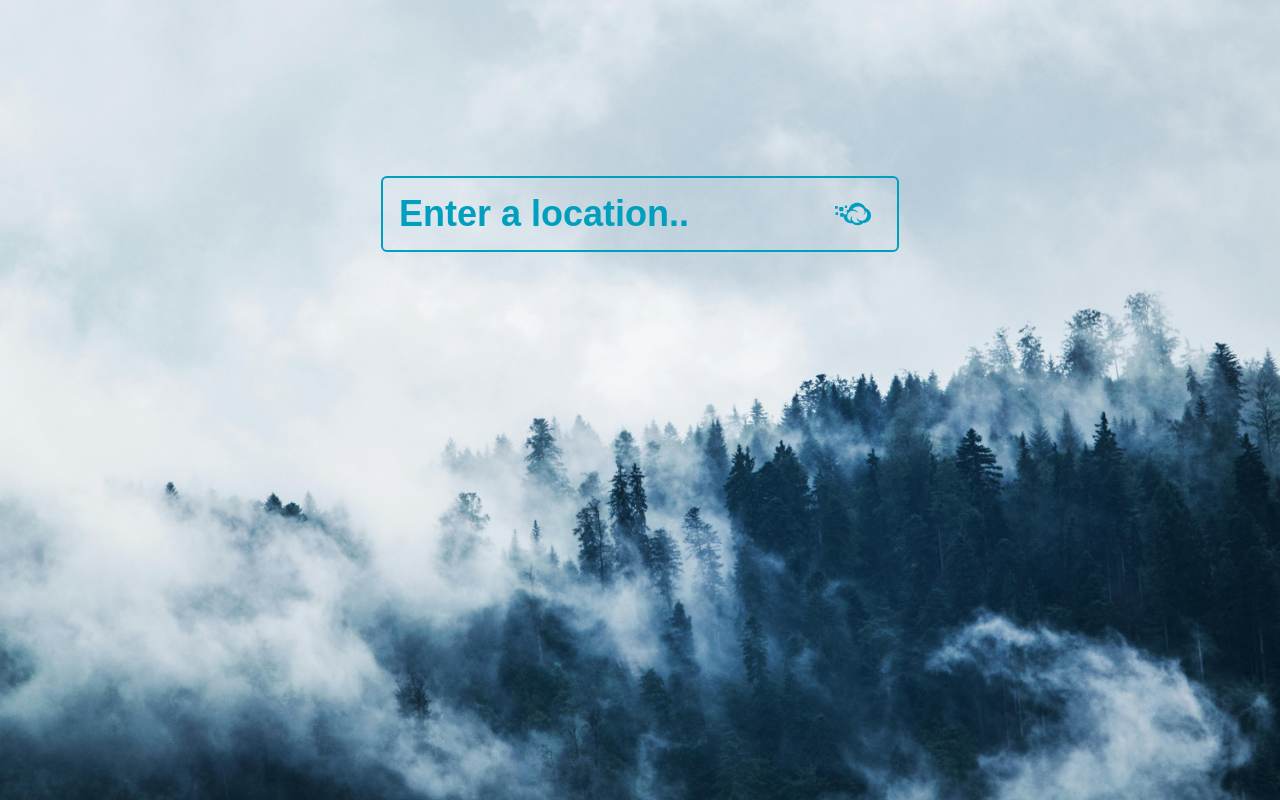
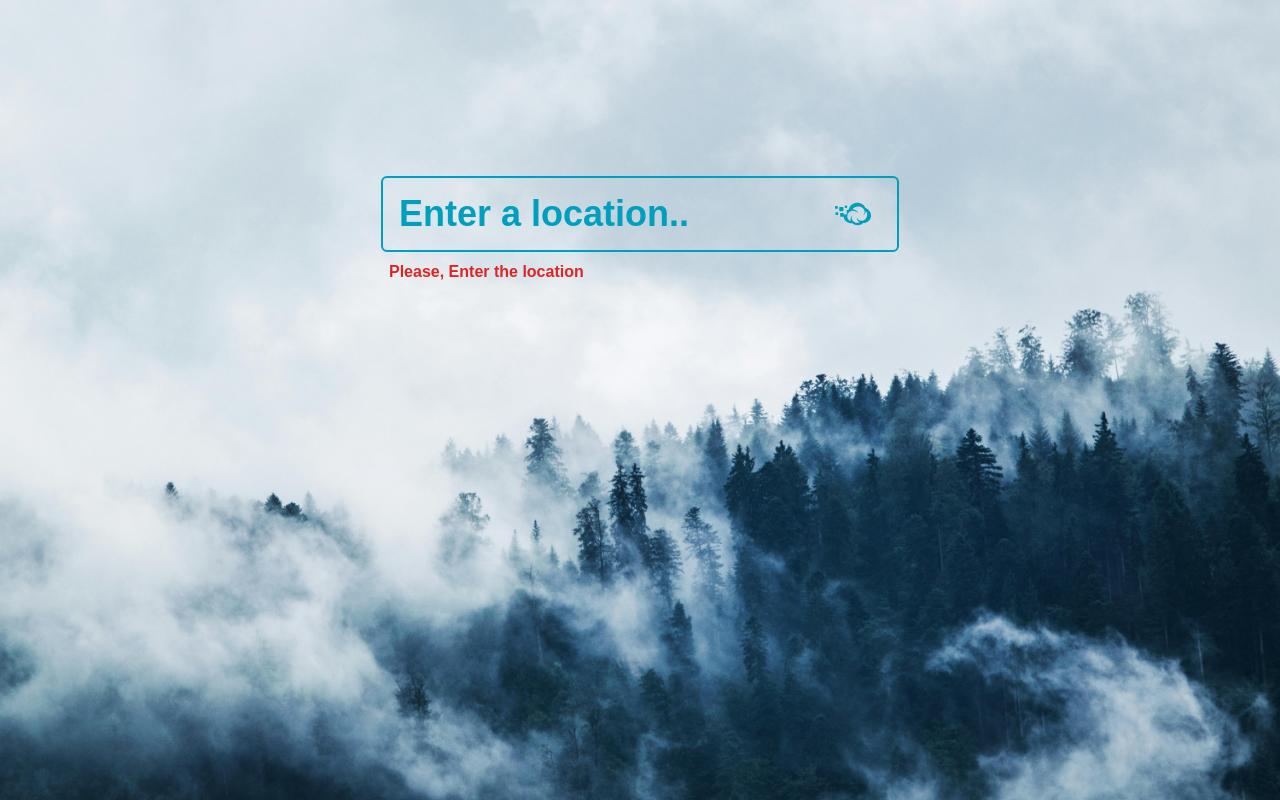
Before and after one commit to thisisranjithk/Weatherly, a Next.js app: page / in a window 1280 px wide. Both pictures are taken after a click on the icon 853 px from the left and 214 px from the top of the page. Built offline with nearby package versions, Linux system fonts and the light colour scheme; a web font is replaced by a local one.

Commit message:
searchInput error handling

```diff
--- a/app/page.tsx
+++ b/app/page.tsx
@@ -4,13 +4,11 @@ import { Suspense } from "react";
 export default async function Home() {
   return (
     <section className="h-screen w-screen flex pt-44 justify-center">
-      <Suspense fallback={<div>Loading...</div>}>
         <SearchInput
           placeholder="Enter a location.."
           classes="p-4 text-2xl md:text-4xl "
           cloudIconClasses="text-2xl md:text-4xl right-7 top-5"
         />
-      </Suspense>
     </section>
   );
 }
--- a/components/Common/SearchInput.tsx
+++ b/components/Common/SearchInput.tsx
@@ -15,6 +15,7 @@ const SearchInput = ({
   cloudIconClasses,
 }: SearchInputProps) => {
   const [queryTerm, setQueryTerm] = useState<string>("");
+  const [error, setError] = useState<string | null>(null);
   const searchparams = useSearchParams();
   const params = new URLSearchParams(searchparams);
   const router = useRouter();
@@ -28,15 +29,17 @@ const SearchInput = ({
   const handleClick = () => {
     if (queryTerm.trim()) {
       params.set("q", queryTerm.trim());
-      router.push(`/weather?q=${encodeURIComponent(queryTerm)}`);
+      router.push(`/weather?q=${encodeURIComponent(queryTerm.trim())}`);
     } else {
-      alert("Enter the valid location");
+      if (queryTerm.trim() === "") {
+        setError("Please, Enter the location");
       }
-
+    }
     setQueryTerm("");
   };
 
   return (
+    <div className="flex flex-col">
       <div className="relative">
         <input
           className={`${classes} bg-transparent text-primary border-[2.5px] font-bold rounded-md placeholder:text-primary border-primary active:border-none outline-none`}
@@ -52,6 +55,8 @@ const SearchInput = ({
           className={`${cloudIconClasses} absolute top-3 text-primary hover:text-[#071952] right-3 duration-200 `}
         />
       </div>
+      {error && <p className="font-bold text-red-600 mt-2 ml-2">{error}</p>}
+    </div>
   );
 };
 
```
Lines whose indentation alone changed are shown as unchanged.
